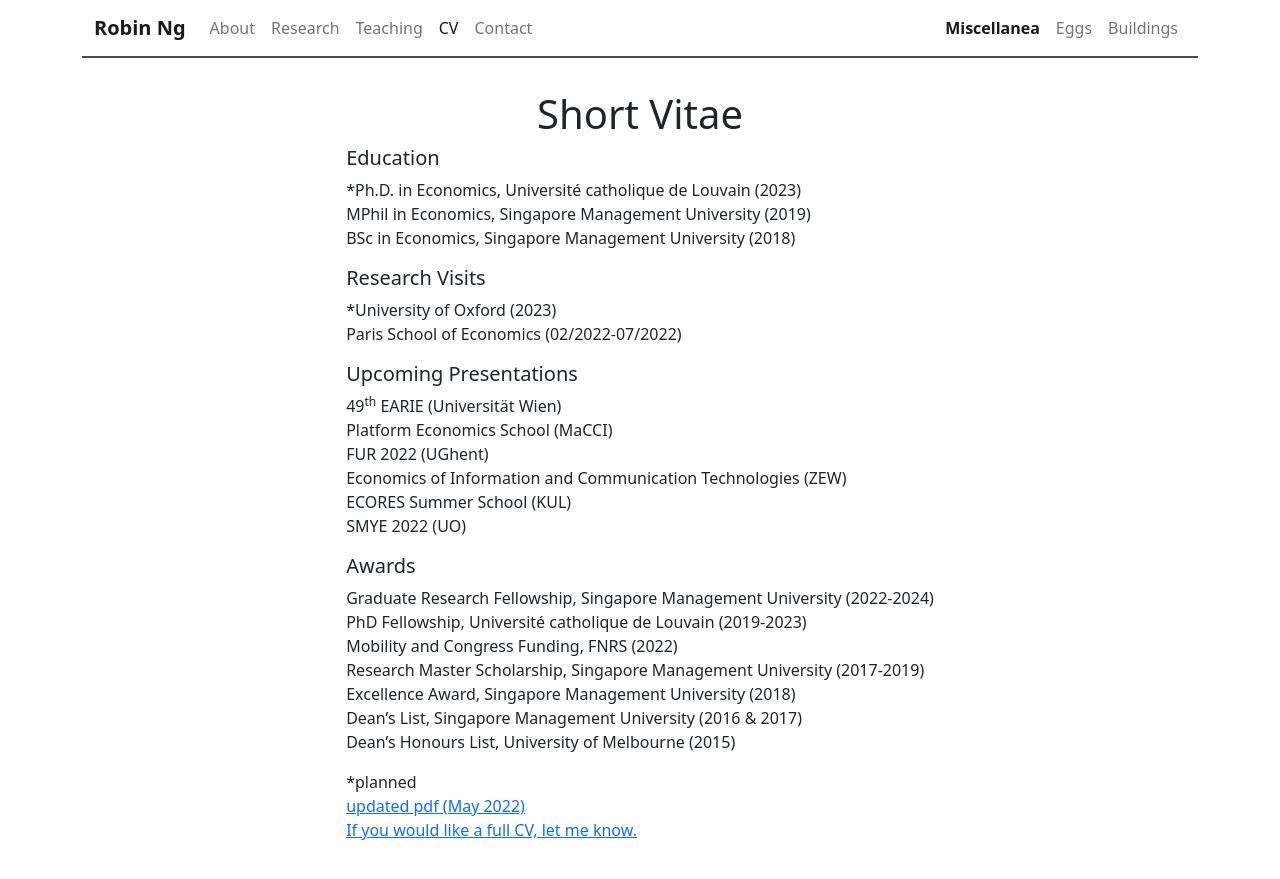
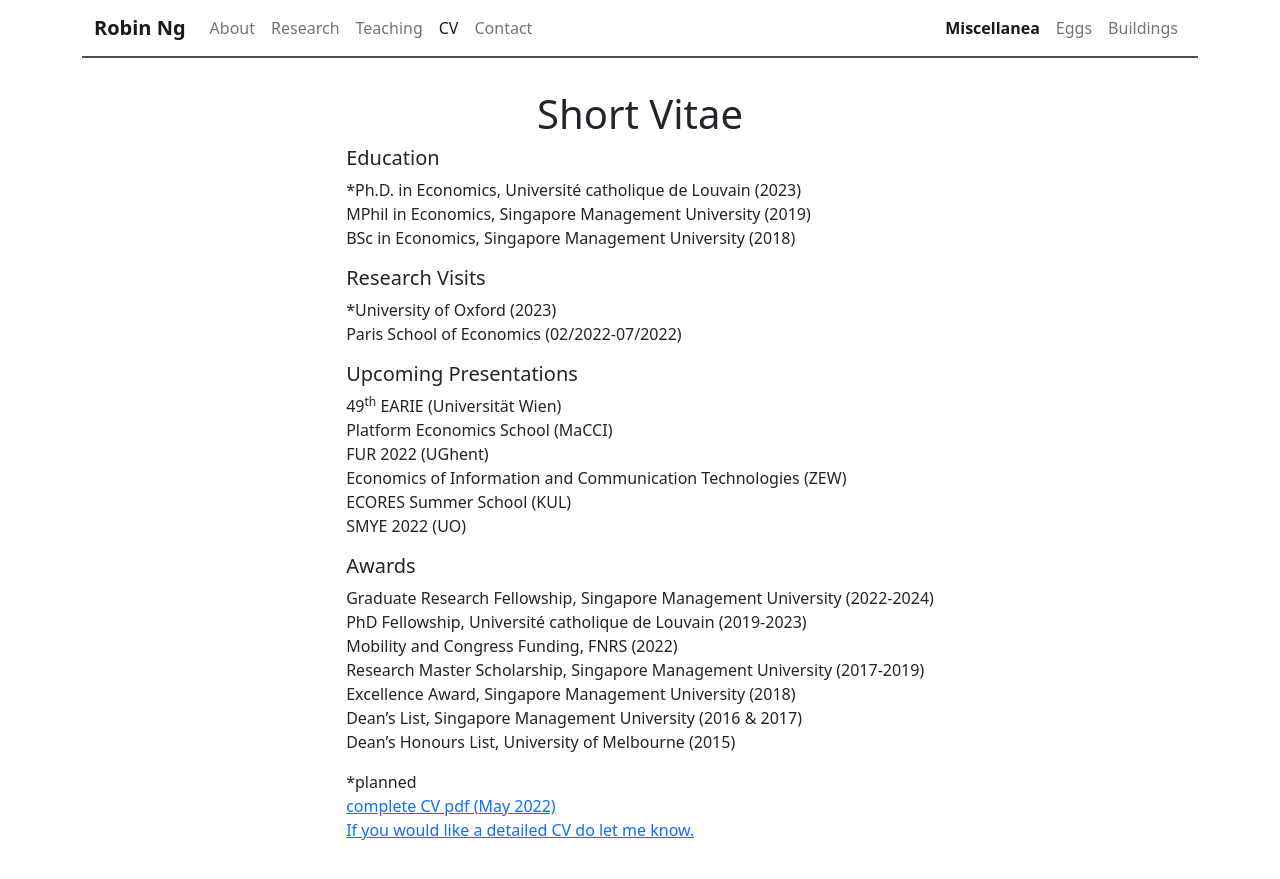
Before and after one commit to robin-ng/1, a Jekyll site: the page built from CV.md, in a window 1280 px wide. Shown: the top 879 px of the page. Built offline with Jekyll 4.4.1, drawn with Linux system fonts in a browser that asks for light colours.

Commit message:
may update

```diff
--- a/CV.md
+++ b/CV.md
@@ -32,5 +32,5 @@ Dean's Honours List, University of Melbourne (2015)
 
 
 *planned\
-[updated pdf (May 2022)]({{ site.url }}/download/cv.pdf)\
-[If you would like a full CV, let me know.](mailto:robin.ngjuipin@uclouvain.be)
+[complete CV pdf (May 2022)]({{ site.url }}/download/cv.pdf)\
+[If you would like a detailed CV do let me know.](mailto:robin.ngjuipin@uclouvain.be)
```
Also changed, not shown: about.md (+1 -1 lines).
